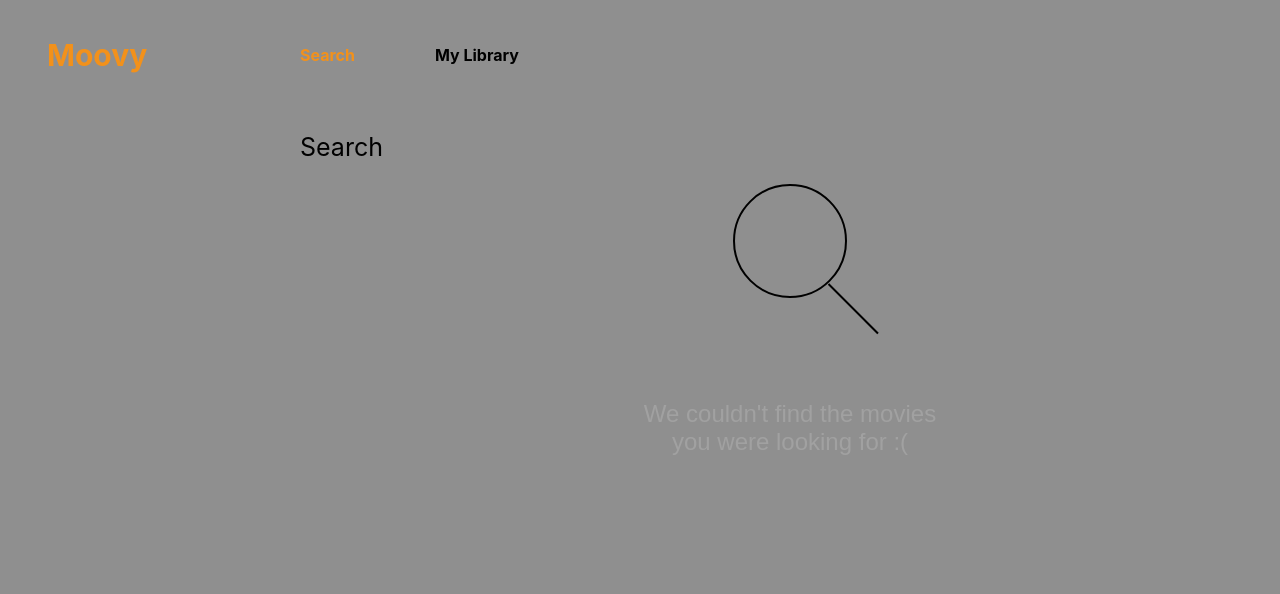
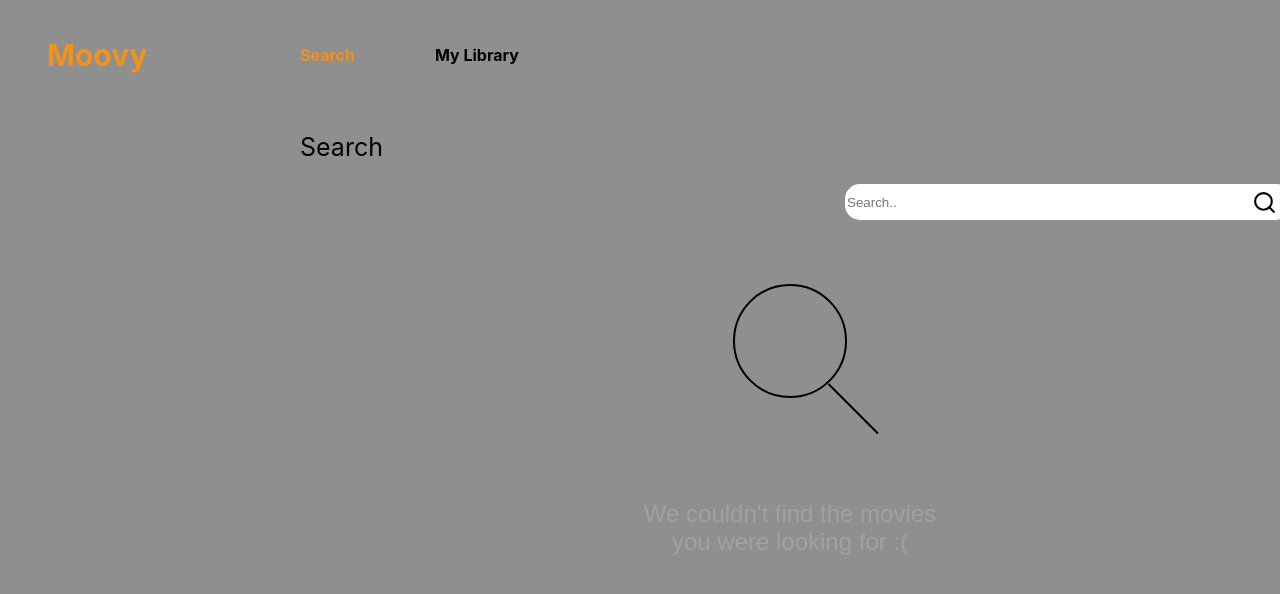
Before and after one commit to carvalhoiago/moovy, a React (Create React App) app: page /search in a window 1280 px wide. Shown: the top 594 px of the page. Built offline with nearby package versions, Linux system fonts and the light colour scheme.

Commit message:
Search page connected to extern api

```diff
--- a/package.json
+++ b/package.json
@@ -6,6 +6,7 @@
     "@testing-library/jest-dom": "^5.16.1",
     "@testing-library/react": "^12.1.2",
     "@testing-library/user-event": "^13.5.0",
+    "axios": "^0.24.0",
     "react": "^17.0.2",
     "react-dom": "^17.0.2",
     "react-icons": "^4.3.1",
--- a/src/App.js
+++ b/src/App.js
@@ -3,15 +3,18 @@ import { AppRoutes } from './Routes'
 import  GlobalStyle  from './styles/Global'
 import { Navbar } from './components/Navbar'
 import { NotFound } from './components/NotFound'
+import LibraryProvider from "./components/contexts/useLibraryContext";
 
 function App() {
   return (
     <BrowserRouter>
       <GlobalStyle/>
-      <Navbar/>
-      <div className='content'>
-        <AppRoutes/>
-      </div>
+      <LibraryProvider>
+        <Navbar/>
+        <div className='content'>
+          <AppRoutes/>
+        </div>
+      </LibraryProvider>
     </BrowserRouter>
   );
 }
--- a/src/components/Card/index.js
+++ b/src/components/Card/index.js
@@ -3,13 +3,13 @@ import Rocky from '../../assets/rocky.jpg'
 import { AiFillStar } from 'react-icons/ai'
 import { Buttom } from '../Buttom'
 
-export const Card  = () => {
+export const Card  = (props) => {
   return(
     <Container>
-      <img src={Rocky} alt='Rocky IV'/>
+      <img src={props.url} alt={props.title}/>
       <div className='movie-info'>
         <div className='movie-title'>
-          <h2>Rocky IV</h2>
+          <h2>{props.title}</h2>
         </div>
         <div className='movie-rating'>
         <AiFillStar className='star-icon'/>
--- /dev/null
+++ b/src/components/SearchBar/index.js
@@ -0,0 +1,36 @@
+import { Container } from "./styles";
+import { FiSearch } from 'react-icons/fi'
+import { useState } from "react";
+import { OMDBapi } from "../../services/api";
+
+export const SearchBar = (props) => {
+
+  const [title, setTitle] = useState('')
+
+  const searchMovies = (e) => {
+    e.preventDefault();
+    console.log(title)
+    if (title !== ''){
+      OMDBapi.get('?apikey=5e1d897b&s='+title)
+      .then((response)=>{
+        if(response.data.Response == "True"){
+          props.setState(response.data.Search)
+          console.log(response.data.Search);
+        }
+      })
+    } else {
+      props.setState([]);
+    }
+  }
+
+  return(
+    <Container>
+      <form onSubmit={searchMovies}>
+        <div className='form-content' >
+          <input type="text" placeholder="Search.." onChange={e => setTitle(e.target.value)}/>
+          <button type="submit"><FiSearch className='icon'/></button>
+        </div>
+      </form>
+    </Container>
+  );
+};
--- /dev/null
+++ b/src/components/SearchBar/styles.js
@@ -0,0 +1,29 @@
+import styled from 'styled-components';
+
+export const Container = styled.section`
+
+  input{
+    border: none;
+    width: 442px;
+    max-width: 442px;
+    height: 34px;
+    background: white;
+    border-radius: 15px;
+  }
+  button{
+    height: 34px;
+    width: 34px;
+    margin-left: -45px;
+    background: none;
+    border:none;
+    .icon{
+      height: 25px;
+      width: auto;
+      vertical-align: middle;
+    }
+  }
+
+  button:hover{
+    cursor: pointer;
+  }
+`;
--- /dev/null
+++ b/src/components/contexts/useLibraryContext.js
@@ -0,0 +1,33 @@
+import { createContext, useContext, useState, useEffect} from "react";
+
+
+const LibraryContext = createContext();
+
+const LibraryProvider = ({children}) => {
+  const [movies, setMovies] = useState([])
+
+  const addMovie = (id,name, photo_url, rating) => {
+    const newMovie = {
+      id: id,
+      name: name,
+      photo_url: photo_url,
+      rating: rating
+    }
+
+    setMovies(oldMovies => [...oldMovies, newMovie]);
+  }
+
+  return (
+    <LibraryContext.Provider value={{movies, addMovie}}>
+        {children}
+    </LibraryContext.Provider>
+)
+}
+
+export const useLibraryContext = () => {
+  const context = useContext(LibraryContext);
+
+  return context;
+}
+
+export default LibraryProvider;
--- a/src/pages/MyLibrary/index.js
+++ b/src/pages/MyLibrary/index.js
@@ -1,18 +1,19 @@
 import { Container } from './styles';
 import { Title } from '../../components/Title';
 import { Card } from '../../components/Card';
+import Rocky from '../../assets/rocky.jpg'
 
 export const MyLibrary = () => {
   return(
     <Container>
       <Title>My Library</Title>
       <div className='content'>
-        <Card></Card>
-        <Card></Card>
-        <Card></Card>
-        <Card></Card>
-        <Card></Card>
-        <Card></Card>
+        <Card url={Rocky} title='Rocky IV'></Card>
+        <Card url={Rocky} title='Rocky IV'></Card>
+        <Card url={Rocky} title='Rocky IV'></Card>
+        <Card url={Rocky} title='Rocky IV'></Card>
+        <Card url={Rocky} title='Rocky IV'></Card>
+        <Card url={Rocky} title='Rocky IV'></Card>
       </div>
     </Container>
   );
--- a/src/pages/Search/index.js
+++ b/src/pages/Search/index.js
@@ -2,13 +2,32 @@ import { Container } from './styles';
 import { Title } from '../../components/Title';
 import { Card } from '../../components/Card';
 import { NotFound } from '../../components/NotFound';
+import { SearchBar } from '../../components/SearchBar';
+import { useState } from 'react';
+
+
 
 export const Search = () => {
+
+  const [movies, setMovies] = useState([]);
+
   return(
     <Container>
       <Title>Search</Title>
+      <div className='search-box'>
+        <SearchBar setState={setMovies}/>
+      </div>
       <div className='content'>
+      { movies.length > 0 ?
+        movies.map((movie, index)=>{
+          return (
+            <Card key={index} url={movie.Poster} title={movie.Title}/>
+          );
+        })
+      :
+
         <NotFound>We couldn't find the movies you were looking for :(</NotFound>
+      }
       </div>
     </Container>
   );
--- a/src/pages/Search/styles.js
+++ b/src/pages/Search/styles.js
@@ -1,8 +1,16 @@
 import styled from 'styled-components';
 
 export const Container = styled.section`
+  .search-box{
+    width: 100%;
+    max-width: 1000px;
+    display: flex;
+    justify-content: flex-end;
+  }
+
   .content{
     margin: auto;
+    margin-top: 4rem;
     max-width: 1000px;
     display: flex;
     flex-wrap: wrap;
--- /dev/null
+++ b/src/services/api.js
@@ -0,0 +1,5 @@
+import axios from "axios";
+
+export const OMDBapi = axios.create({
+    baseURL: 'http://www.omdbapi.com'
+})
```
Also changed, not shown: 1 other file (tests, documents, lock files or other folders).
